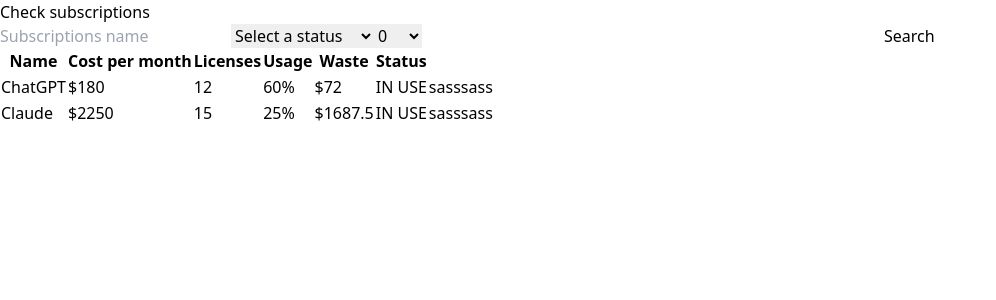
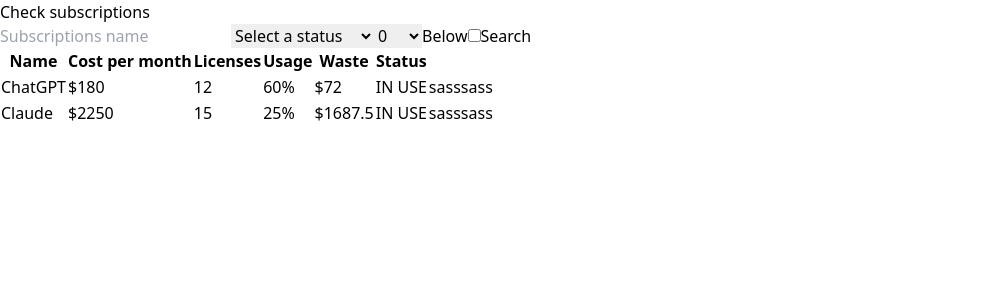
Before and after one commit to AdrianG821/SaaS-mini-project, a React (Vite) app in the folder frontend/: page /dashboard in a window 1280 px wide. Shown: the top 300 px of the page, without its empty margins (0-996 px from the left). Built offline with nearby package versions, Linux system fonts and the light colour scheme.

Commit message:
Added checkbox component

```diff
--- /dev/null
+++ b/frontend/src/components/DashCheckBox.tsx
@@ -0,0 +1,19 @@
+type CheckBoxType = {
+    label: string,
+    value: boolean,
+    onChange: (e: React.ChangeEvent<HTMLInputElement>) => void,
+}
+
+export default function DashCheckBox({label,value,onChange}: CheckBoxType){
+return (
+    <label
+    className=" rounded-lg bg-slate-800 border border-slate-700 px-4 py-3"
+    >
+        {label}
+        <input
+            type="checkbox"
+            checked={value}
+            onChange={onChange}
+            />
+    </label>)
+}
--- a/frontend/src/pages/Dashboard.tsx
+++ b/frontend/src/pages/Dashboard.tsx
@@ -2,6 +2,7 @@ import { useEffect, useState } from 'react'
 import { api, checkHealth } from '../../api/api.ts'
 import DashInput from '../components/DashInput.tsx';
 import DashSelect from '../components/DashSelect.tsx';
+import DashCheckBox from '../components/DashCheckBox.tsx';
 
 type SubscriptionType = {
   id: number,
@@ -31,6 +32,7 @@ function Dashboard() {
   const [subscriptions, setSubscriptions] = useState<SubscriptionType[]>([]);
   const [statuses, setStatuses] = useState<StatusType[]>([]);
   const [usage,setUsage] = useState<UsageType[]>([]);
+  const [belowCheckBox,setBelowCheckBox] = useState<boolean>(false);
 
   useEffect(() => {
     // CheckHealth()
@@ -82,6 +84,10 @@ function Dashboard() {
     return data.message;
   }
 
+  function click() {
+    console.log(belowCheckBox)
+  }
+
 
   return (
     <div className='min-h-screen w-full flex flex-col bg-gray-600 text-white'>
@@ -95,9 +101,8 @@ function Dashboard() {
               <DashInput placeholder='Subscriptions name' value={subName} onChange={e => setSubName(e.target.value)} />
               <DashSelect data={statuses}/>
               <DashSelect data={usage} />
-              <input />
-              <input />
-              <button>Search</button>
+              <DashCheckBox label={"Below"} value={belowCheckBox} onChange={e => setBelowCheckBox(Boolean(e.target.checked))}/>
+              <button onClick={click}>Search</button>
 
           </div>
         </div>
```
